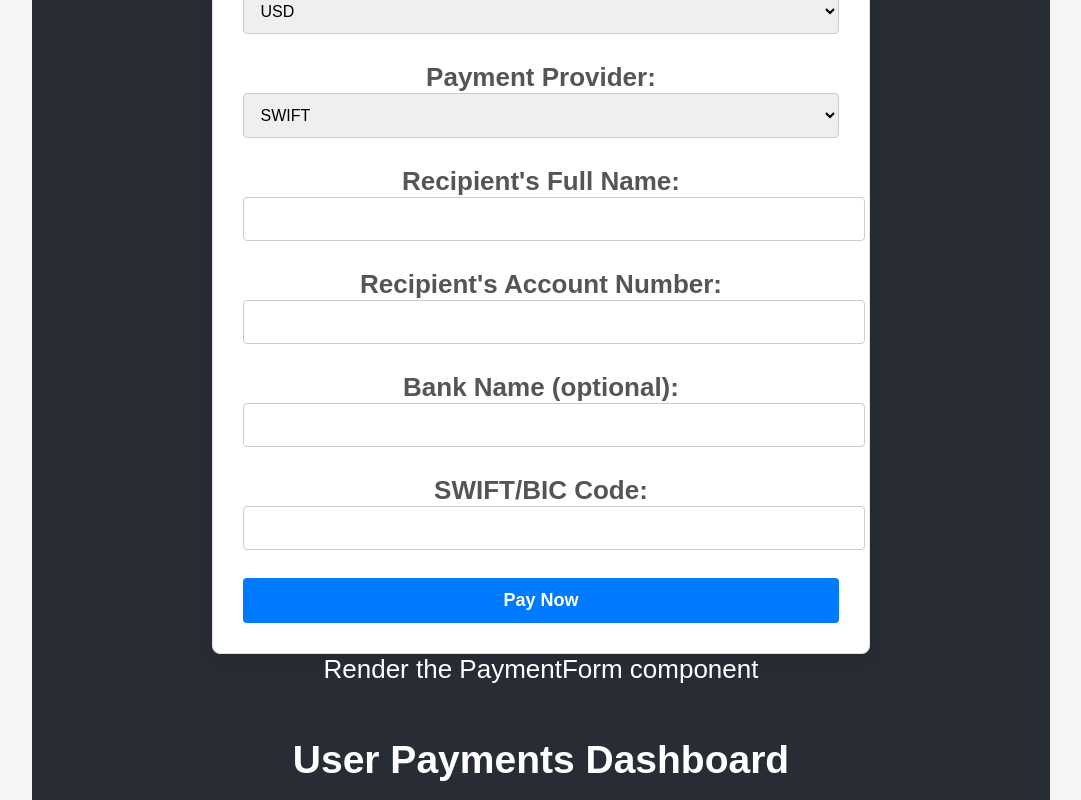
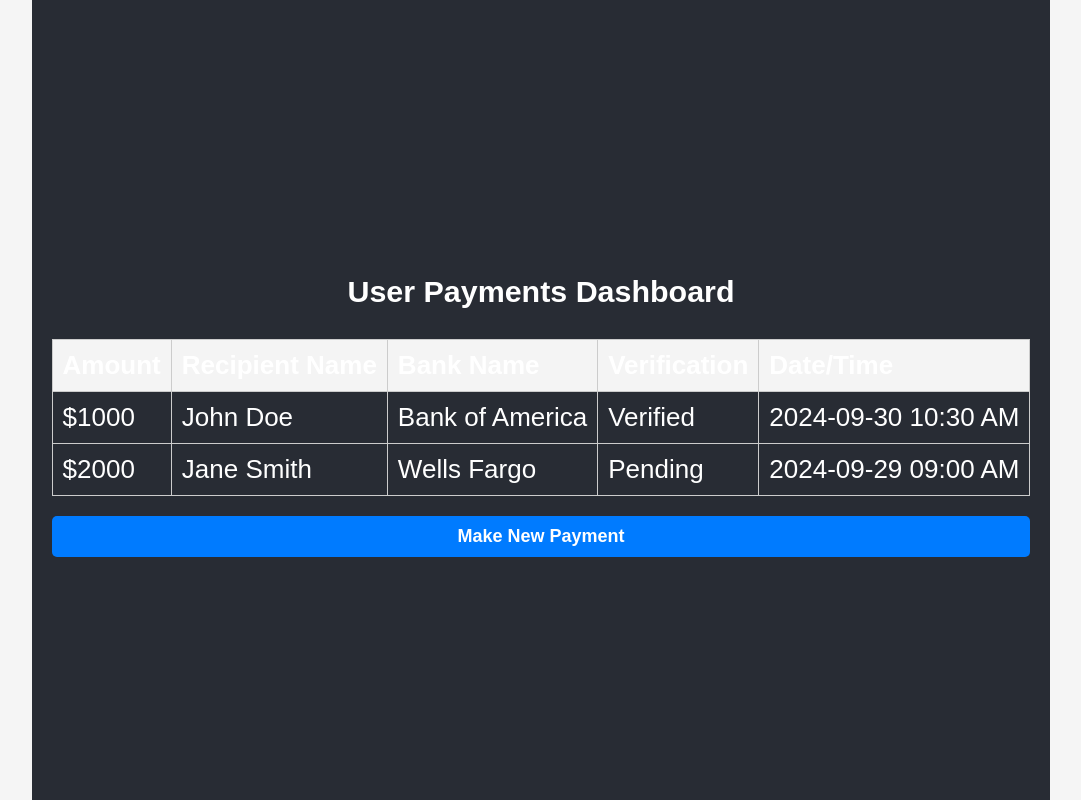
Before and after one commit to simone-eve/APDSPOE, a React (Create React App) app in the folder frontend/: page /dashboard in a window 1280 px wide. Shown: the top 800 px of the page, without its empty margins (99-1180 px from the left). Built offline with nearby package versions, Linux system fonts and the light colour scheme.

Commit message:
update the dashboard

```diff
--- a/frontend/src/App.js
+++ b/frontend/src/App.js
@@ -2,16 +2,31 @@ import React from 'react';
 import './App.css';
 import PaymentForm from './PaymentForm'; // Import the PaymentForm component
 import Dashboard from './Dashboard'; // Import the PaymentForm component
+import { BrowserRouter as Router, Route, Routes } from 'react-router-dom'; // Import Routes and Route
+
+
+// const App = () => {
+//   return (
+//     <Router>
+//     <div>
+//       <Routes>
+//         <Route exact path = "/" element = {<PaymentForm />} />
+//         <Route path = "/dashboard" element = {<Dashboard />} />
+//       </Routes>
+//     </div>
+//     </Router>
+//   );
+// };
 
 function App() {
   return (
     <div className="App">
       <header className="App-header">
-        <PaymentForm /> Render the PaymentForm component
-        <Dashboard /> {/* Render the PaymentForm component */}
+        <Dashboard />
       </header>
     </div>
   );
 }
 
+
 export default App;
--- a/frontend/src/Dashboard.js
+++ b/frontend/src/Dashboard.js
@@ -25,7 +25,7 @@ const Dashboard = () => {
 
   return (
     <div className="dashboard">
-      <h2>User Payments Dashboard</h2>
+      <h3>User Payments Dashboard</h3>
       <table>
         <thead>
           <tr>
```
Also changed, not shown: 1 other file (tests, documents, lock files or other folders).
